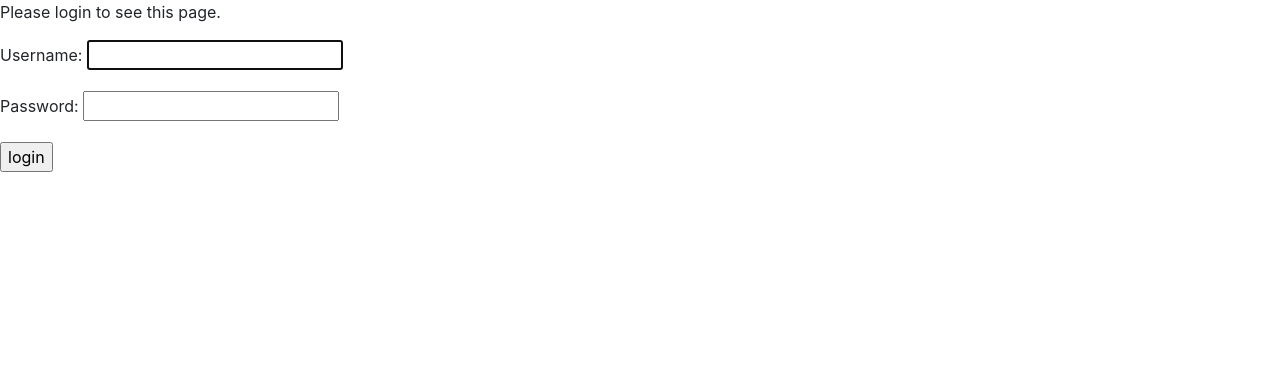
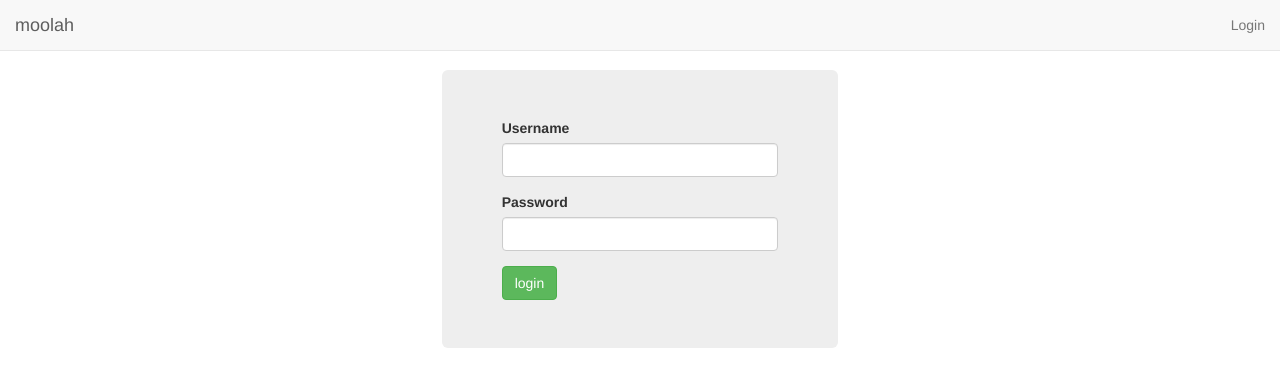
Before and after one commit to arecker/moolah, a Django app: page /login/?next=/ in a window 1280 px wide. Shown: the top 387 px of the page. Run offline with Django 3.2, Linux system fonts and the light colour scheme; some libraries are stand-ins or nearby versions.

Commit message:
Adds navbar and fixes login/logout
Fixes #1 and Fixes #2

```diff
--- a/allowance/templates/allowance/this_month.html
+++ b/allowance/templates/allowance/this_month.html
@@ -6,8 +6,7 @@
     <h1>{{ period }}</h1>
   </div>
   <div class="well">
-    <a class="btn btn-primary" href="/transactions/add/">Add</a>
-    <a class="btn btn-default" href="/logout">Logout</a>
+    <a class="btn btn-primary" href="/transactions/add/">Add Transaction</a>
   </div>
 </div>
 <div class="container-fluid">
--- a/allowance/views.py
+++ b/allowance/views.py
@@ -17,7 +17,7 @@ def this_month(request):
             'balance': Transaction.objects.balance(user=user),
             'transactions': Transaction.objects.latest_set_for_user(user)
         })
-    return render_to_response('allowance/this_month.html', { 'sets': sets, 'period': Period.objects.latest() })
+    return render_to_response('allowance/this_month.html', RequestContext(request, { 'sets': sets, 'period': Period.objects.latest() }))
 
 
 @login_required
--- a/templates/base.html
+++ b/templates/base.html
@@ -4,9 +4,16 @@
     <meta charset="UTF-8"/>
     <title>Moolah</title>
     <link href="http://bootswatch.com/united/bootstrap.min.css" rel="stylesheet"/>
+    <!-- TODO: static files -->
+    <style>body { padding-top: 70px; }</style>
   </head>
   <body>
-    {% block content %}
-    {% endblock %}
+    {% include "navbar.html" %}
+    <div class="container-fluid">
+      {% block content %}
+      {% endblock %}
+    </div>
+    <script src="http://code.jquery.com/jquery-1.11.3.min.js"></script>
+    <script src="http://maxcdn.bootstrapcdn.com/bootstrap/3.3.5/js/bootstrap.min.js"></script>
   </body>
 </html>
--- /dev/null
+++ b/templates/navbar.html
@@ -0,0 +1,22 @@
+<div class="container-fluid">
+  <nav class="navbar navbar-default navbar-fixed-top">
+    <div class="container-fluid">
+      <div class="navbar-header">
+        <a class="navbar-brand" href="/">moolah</a>
+      </div>
+      <ul class="nav navbar-nav navbar-right">
+        {% if user.is_authenticated %}
+        <li class="dropdown">
+          <a href="#" class="dropdown-toggle" data-toggle="dropdown" role="button" aria-haspopup="true" aria-expanded="false">{{ user }}<span class="caret"></span></a>
+          <ul class="dropdown-menu">
+            <li><a href="#">Profile</a></li>
+            <li><a href="/logout/?next=/">Logout</a></li>
+          </ul>
+        </li>
+        {% else %}
+        <li><a href="/login/">Login</a></li>
+        {% endif %}
+      </ul>
+    </div>
+  </nav>
+</div>
--- a/templates/registration/login.html
+++ b/templates/registration/login.html
@@ -1,25 +1,26 @@
 {% extends "base.html" %}
 
 {% block content %}
-
-{% if form.errors %}
-<p>Your username and password didn't match. Please try again.</p>
-{% endif %}
-
-{% if next %}
-    {% if user.is_authenticated %}
-    <p>Your account doesn't have access to this page. To proceed,
-    please login with an account that has access.</p>
-    {% else %}
-    <p>Please login to see this page.</p>
-    {% endif %}
-{% endif %}
-
-<form method="post" action="{% url 'django.contrib.auth.views.login' %}">
-  {% csrf_token %}
-  {{ form.as_p }}
-  <input type="submit" value="login" />
-  <input type="hidden" name="next" value="{{ next }}" />
-</form>
+<div class="row">
+  <div class="col-md-4"></div>
+  <div class="col-md-4">
+    <div class="jumbotron">
+      <form method="post" action="{% url 'django.contrib.auth.views.login' %}">
+        {% csrf_token %}
+        <div class="form-group">
+          <label for="{{ form.user.id_for_label }}">Username</label>
+          <input name="username" id="{{ form.user.id_for_label }}" class="form-control" type="text" />
+        </div>
+        <div class="form-group">
+          <label for="{{ form.password.id_for_label }}">Password</label>
+          <input name="password" id="{{ form.password.id_for_label }}" class="form-control" type="password" />
+        </div>
+        <input type="submit" class="btn btn-success" value="login" />
+        <input type="hidden" name="next" value="{{ next }}" />
+      </form>
+    </div>
+  </div>
+  <div class="col-md-4"></div>
+</div>
 
 {% endblock %}
```
